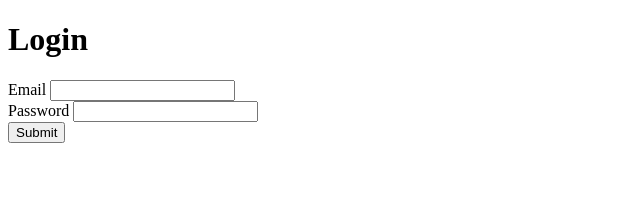
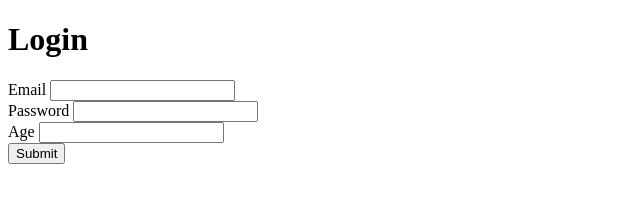
Before and after one commit to Christi-to-the-rescue/first-github-project, a plain HTML site: page HTML Practice Assets/login.html in a window 1280 px wide. Shown: the whole page, without its empty margins (0-640 px from the left). Drawn offline with Linux system fonts and the light colour scheme.

Commit message:
added age

```diff
--- a/HTML Practice Assets/login.html
+++ b/HTML Practice Assets/login.html
@@ -17,6 +17,10 @@
             <label>Password</label>
             <input type="password" />
         </div>
+        <div>
+            <label>Age</label>
+            <input type="number" />
+        </div>
         <button>Submit</button>
     </form>
 </body>
```
